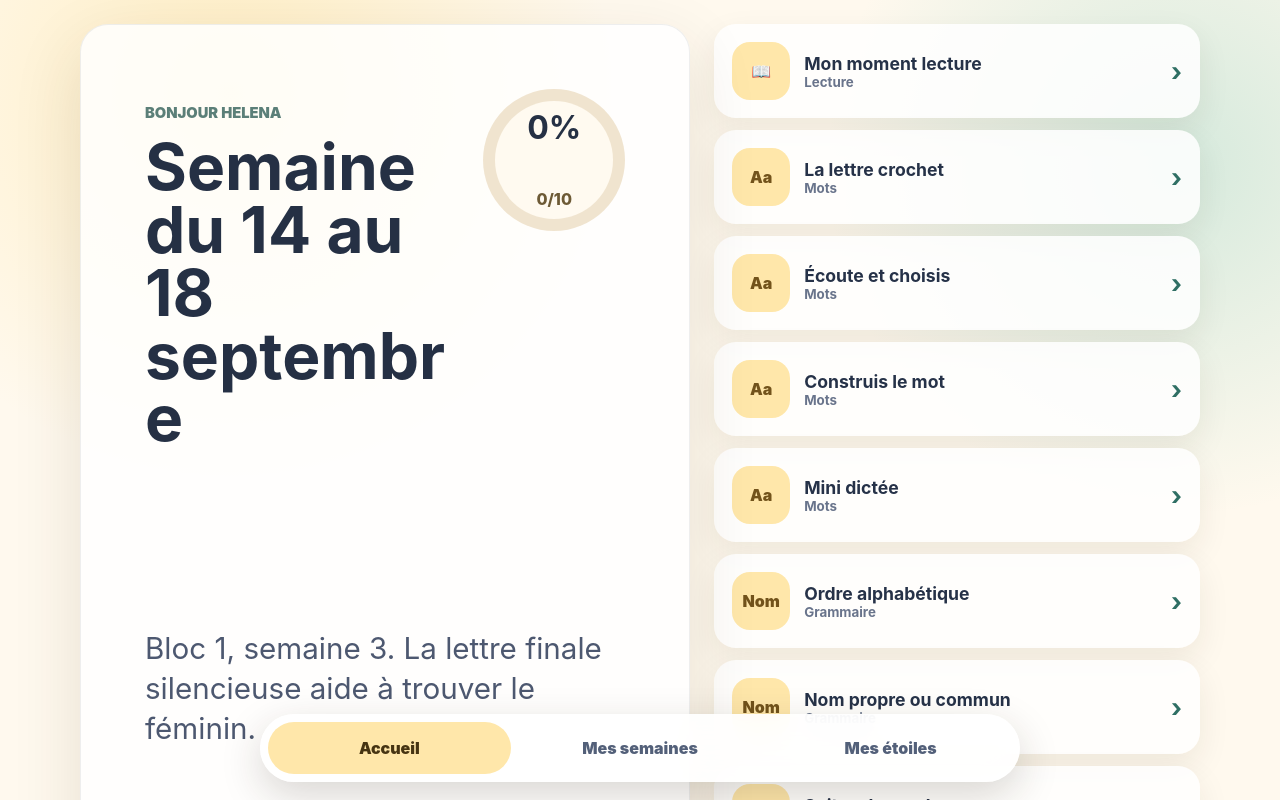
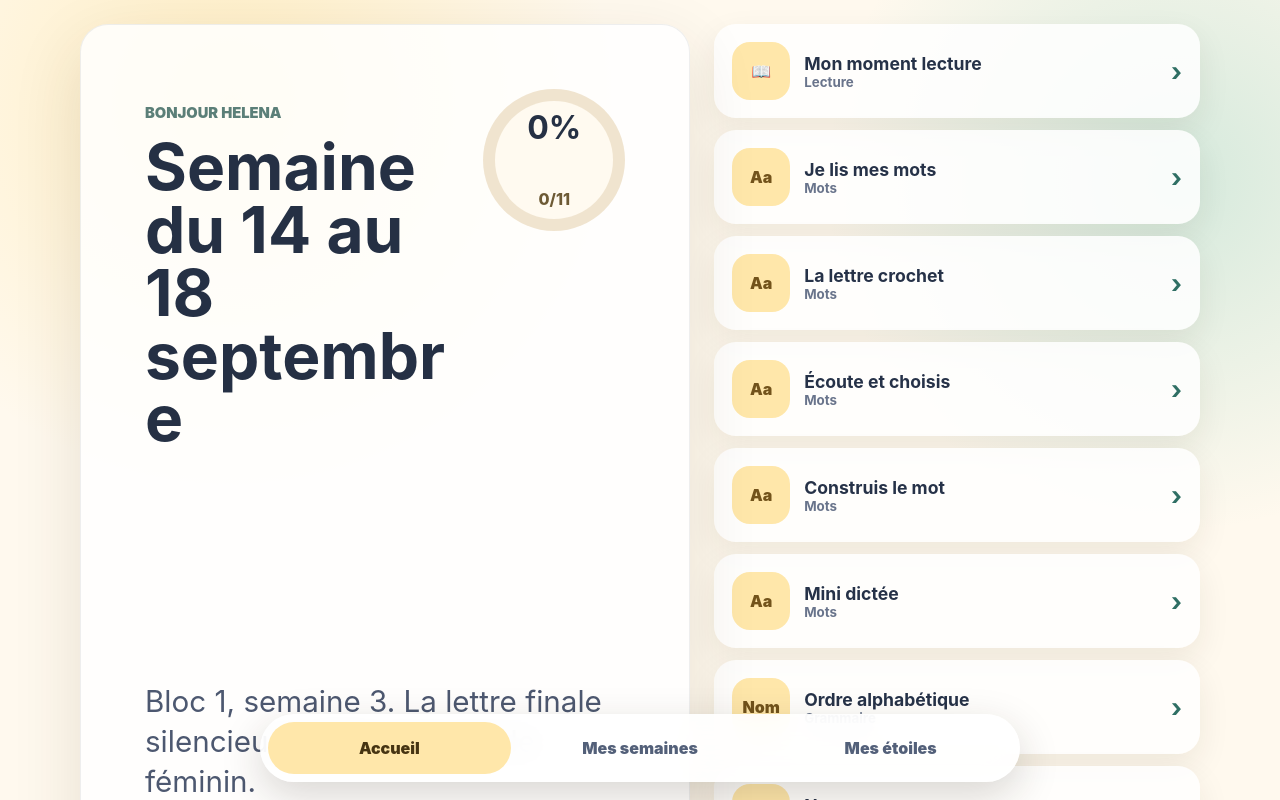
Before and after one commit to azapata13/Helena-, a React (Vite) app: page / in a window 1280 px wide. Shown: the top 800 px of the page. Built offline with nearby package versions, Linux system fonts and the light colour scheme.

Commit message:
Add vocabulary preview activity

```diff
--- a/src/App.css
+++ b/src/App.css
@@ -72,6 +72,9 @@ button:focus-visible { outline: 4px solid rgba(40,129,255,.46); outline-offset:
 .quiet-illustration { font-size: clamp(4rem,10vw,7rem); line-height: 1; }
 .checklist { list-style: none; padding: 0; margin: 0; display: grid; gap: 10px; }
 .checklist li { background: #eaf8f3; color: #2f6f64; border-radius: 999px; padding: 12px 18px; font-weight: 900; }
+.word-preview-prompt { max-width: 720px; color: #58647a; font-size: clamp(1.25rem,2.4vw,1.8rem); font-weight: 850; line-height: 1.3; }
+.word-preview-grid { width: min(820px,100%); display: flex; flex-wrap: wrap; justify-content: center; gap: 12px; }
+.word-preview-grid span { display: inline-grid; place-items: center; min-height: 74px; border-radius: 24px; background: #fff1c7; color: #253044; padding: 14px 22px; font-size: clamp(2rem,5vw,4rem); line-height: 1; font-weight: 950; box-shadow: 0 10px 22px rgba(72,53,19,.1); }
 .celebration { position: relative; z-index: 1; background: #eaf8f3; border-radius: 26px; padding: 28px; max-width: 520px; }
 .celebration h2 { color: #253044; font-size: clamp(2rem,4vw,3.4rem); margin: 6px 0; }
 .sparkles { color: #d99b00; font-size: 2rem; animation: floaty 1.6s ease-in-out infinite alternate; }
@@ -101,6 +104,7 @@ button:focus-visible { outline: 4px solid rgba(40,129,255,.46); outline-offset:
   .progress-orb { width: 118px; }
   .activity-list, .choice-grid, .choice-grid.two { grid-template-columns: 1fr; }
   .choice-grid.letter-grid { grid-template-columns: repeat(2,minmax(0,1fr)); }
+  .word-preview-grid span { width: 100%; min-height: 66px; }
   .activity-top { grid-template-columns: 1fr auto; }
   .activity-top div { display: none; }
   .bottom-nav { left: 14px; right: 14px; bottom: 10px; transform: none; width: auto; border-radius: 26px; }
--- a/src/activities/ActivityRenderer.tsx
+++ b/src/activities/ActivityRenderer.tsx
@@ -6,6 +6,7 @@ import {
   NumberDictationActivityView,
   NumberSequenceActivityView,
   ReadingActivityView,
+  WordPreviewActivityView,
   WritingActivityView,
 } from './OtherActivities'
 
@@ -35,6 +36,8 @@ export function ActivityRenderer(props: Props) {
       return <NumberDictationActivityView {...props} activity={activity} />
     case 'reading':
       return <ReadingActivityView {...props} activity={activity} />
+    case 'wordPreview':
+      return <WordPreviewActivityView {...props} activity={activity} />
     case 'writing':
       return <WritingActivityView {...props} activity={activity} />
   }
--- a/src/activities/OtherActivities.tsx
+++ b/src/activities/OtherActivities.tsx
@@ -8,6 +8,7 @@ import type {
   NumberSequenceActivity,
   ReadingActivity,
   WeekContent,
+  WordPreviewActivity,
   WritingActivity,
 } from '../types/content'
 import { makeNumberChoices, makeNumberSequence, numberToFrench } from '../utils/games'
@@ -161,6 +162,22 @@ export function ReadingActivityView({ week, activity, onBack, onComplete }: Comm
   )
 }
 
+export function WordPreviewActivityView({ week, activity, onBack, onComplete }: CommonProps<WordPreviewActivity>) {
+  const words = activity.words.length > 0 ? activity.words : week.vocabulary ?? []
+
+  return (
+    <ActivityShell week={week} activity={activity} isComplete={false} onBack={onBack} onNext={onComplete}>
+      <p className="word-preview-prompt">{activity.prompt ?? 'Lis les mots à voix haute doucement.'}</p>
+      <div className="word-preview-grid" aria-label="Mots de vocabulaire à lire">
+        {words.map((word) => (
+          <span key={word}>{word}</span>
+        ))}
+      </div>
+      <button className="primary-button next-button" type="button" onClick={onComplete}>J’ai lu les mots</button>
+    </ActivityShell>
+  )
+}
+
 export function WritingActivityView({ week, activity, onBack, onComplete }: CommonProps<WritingActivity>) {
   return (
     <ActivityShell week={week} activity={activity} isComplete={false} onBack={onBack} onNext={onComplete}>
--- a/src/content/weeks/2026-09-07.ts
+++ b/src/content/weeks/2026-09-07.ts
@@ -40,6 +40,33 @@ export const week20260907: WeekContent = {
       title: 'Lecture calme',
       prompt: 'Lis un petit livre à la maison ou à la bibliothèque.',
       stars: 2,
+    },
+    {
+      id: 'lecture-mots-semaine',
+      type: 'wordPreview',
+      subject: 'mots',
+      title: 'Je lis mes mots',
+      prompt: 'Lis chaque mot une fois avant de commencer les jeux.',
+      words: [
+        'seize',
+        'amuser',
+        'cousin',
+        'cousine',
+        'rose',
+        'seul',
+        'seule',
+        'soixante',
+        'sortir',
+        'cent',
+        'onze',
+        'douze',
+        'treize',
+        'quatorze',
+        'quinze',
+        'suivre',
+        'sur',
+      ],
+      stars: 1,
     },
     {
       id: 'mots-lettres-manquantes',
--- a/src/content/weeks/2026-09-14.ts
+++ b/src/content/weeks/2026-09-14.ts
@@ -22,6 +22,15 @@ export const week20260914: WeekContent = {
       title: 'Mon moment lecture',
       prompt: 'Lis un petit livre à la maison ou à la bibliothèque.',
       stars: 2,
+    },
+    {
+      id: 'lecture-mots-semaine',
+      type: 'wordPreview',
+      subject: 'mots',
+      title: 'Je lis mes mots',
+      prompt: 'Lis chaque mot une fois avant de commencer les jeux.',
+      words: ['bas', 'basse', 'fort', 'forte', 'haut', 'haute', 'laid', 'laide', 'petit', 'petite'],
+      stars: 1,
     },
     {
       id: 'crochet-lettre-cachee',
```
Also changed, not shown: src/content/weeks/_template.ts (+9 -0 lines), src/types/content.ts (+8 -0 lines), 1 other file (tests, documents, lock files or other folders).
